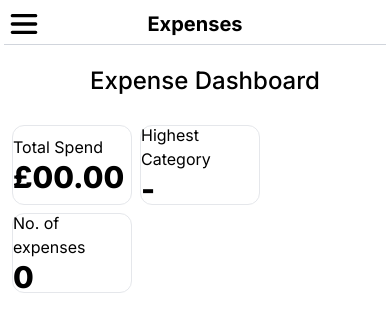
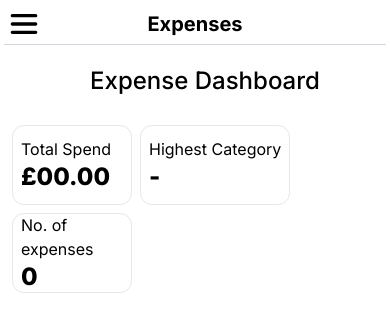
Before and after one commit to Yusuf-4hmed/expense-tracker, a website: page index.html in a window 390 px wide. Drawn offline with nearby package versions, Linux system fonts and the light colour scheme.

Commit message:
updated tailwind css in the dashboard to have media queries + fixed a styling bug with the highest category container

```diff
--- a/index.html
+++ b/index.html
@@ -96,17 +96,17 @@
 
         </div>
         <div class="flex flex-wrap sm:p-5 p-2 gap-2">
-            <div class="sm:w-50 w-30 sm:h-30 h-20 border-gray-200 border sm:p-5 rounded-xl flex flex-col justify-center">
+            <div class="sm:w-50 w-30 sm:h-30 h-20 border-gray-200 border sm:p-5 p-2 rounded-xl flex flex-col justify-center">
                <h3>Total Spend</h3>
-                <p class="text-3xl font-extrabold rounded-md" id="total-expenses">£00.00</p>
+                <p class="sm:text-3xl text-2xl font-extrabold rounded-md" id="total-expenses">£00.00</p>
             </div>
-            <div class="sm:w-50 w-30 sm:h-30 h-20 border-gray-200 border sm:p-5 rounded-xl flex flex-col justify-center">
+            <div class="sm:w-auto w-auto sm:h-30 h-20 border-gray-200 border sm:p-5 p-2 rounded-xl flex flex-col justify-center">
                <h3>Highest Category</h3>
-                <p id="dash-high-category" class="text-3xl font-extrabold rounded-md">null</p>
+                <p id="dash-high-category" class="sm:text-3xl text-2xl font-extrabold rounded-md">null</p>
             </div>
-            <div class="sm:w-50 w-30 sm:h-30 h-20 border-gray-200 border sm:p-5 rounded-xl flex flex-col justify-center">
+            <div class="sm:w-50 w-30 sm:h-30 h-20 border-gray-200 border sm:p-5 p-2 rounded-xl flex flex-col justify-center">
                <h3>No. of expenses</h3>
-                <p id="no-of-expenses" class="text-3xl font-extrabold rounded-md" id="total-expenses">0</p>
+                <p id="no-of-expenses" class="sm:text-3xl text-2xl font-extrabold rounded-md" id="total-expenses">0</p>
             </div>
         </div>
         <div>
```
Also changed, not shown: src/output.css.
